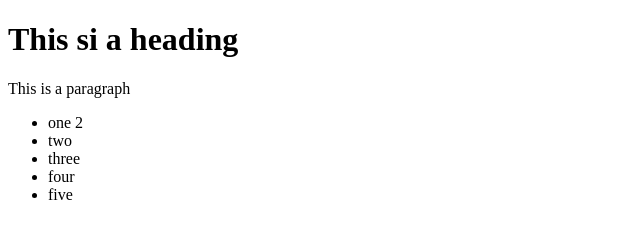
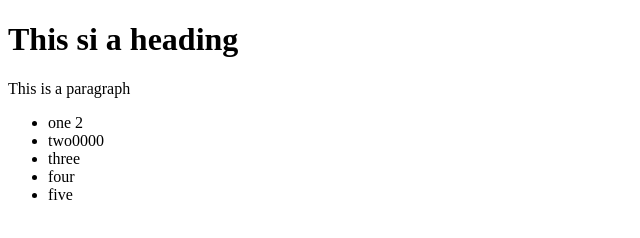
Before and after one commit to manickkbala/git-guide, a plain HTML site: page index.html in a window 1280 px wide. Shown: the full height of the page, 0-640 px from the left. Drawn offline with Linux system fonts and the light colour scheme.

Commit message:
added nines

```diff
--- a/index.html
+++ b/index.html
@@ -12,7 +12,7 @@
 	<div>
 		<ul>
 			<li>one 2</li>
-			<li>two</li>
+			<li>two0000</li>
 			<li>three</li>
 			<li>four</li>
 			<li>five</li>
```
